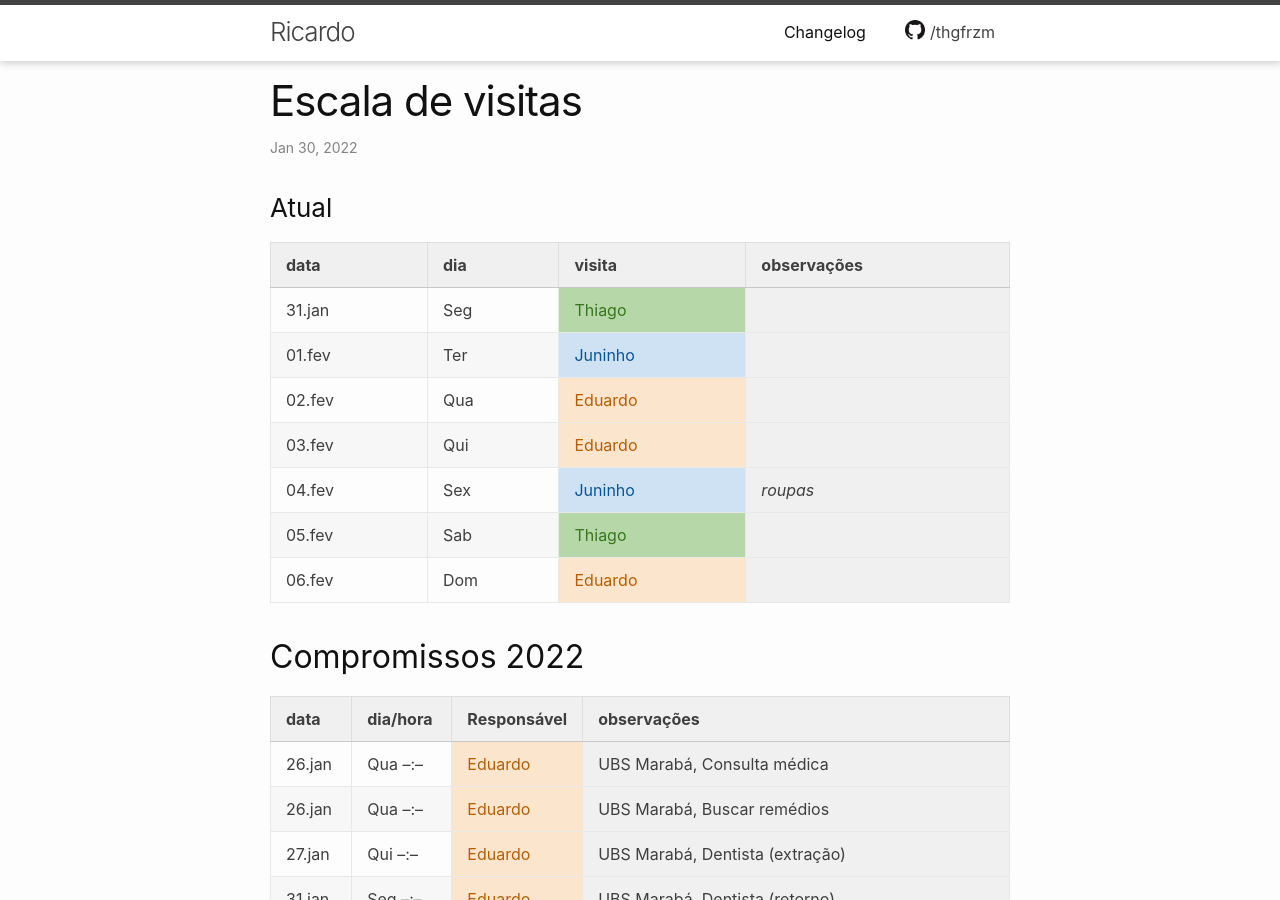
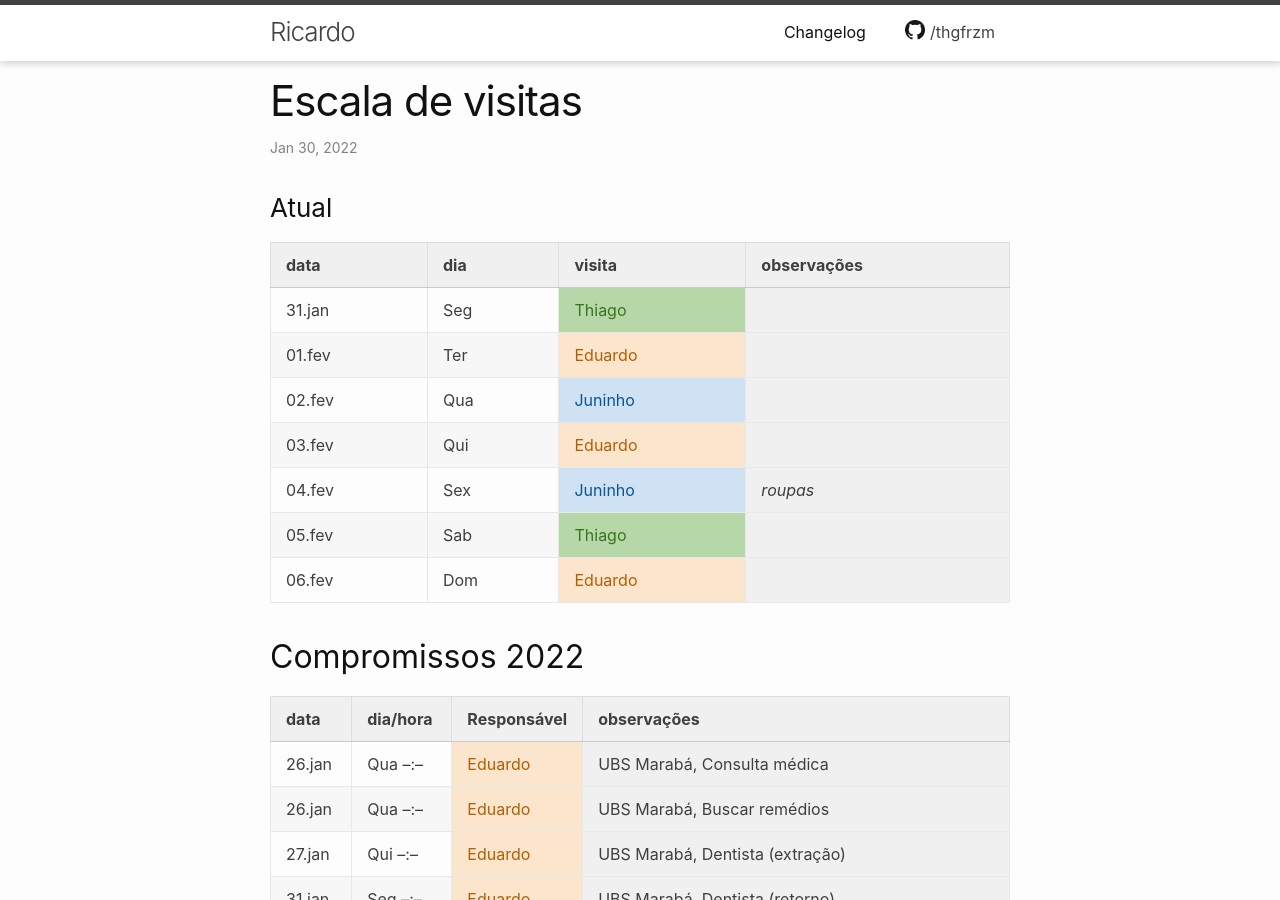
Before and after one commit to thgfrzm/ricardo, a Jekyll site: the page built from _posts/2018-12-23-escala-visitas.markdown, in a window 1280 px wide and 900 px high. Built offline with Jekyll 4.4.1, drawn with Linux system fonts in a browser that asks for light colours.

```diff
--- a/_posts/2018-12-23-escala-visitas.markdown
+++ b/_posts/2018-12-23-escala-visitas.markdown
@@ -16,8 +16,8 @@ categories: agenda
 | data   | dia | visita  | observações |
 | ------ | --- | ------- | ----------- |
 | 31.jan | Seg | Thiago  |             |
-| 01.fev | Ter | Juninho |             |
-| 02.fev | Qua | Eduardo |             |
+| 01.fev | Ter | Eduardo |             |
+| 02.fev | Qua | Juninho |             |
 | 03.fev | Qui | Eduardo |             |
 | 04.fev | Sex | Juninho | _roupas_    |
 | 05.fev | Sab | Thiago  |             |
```
